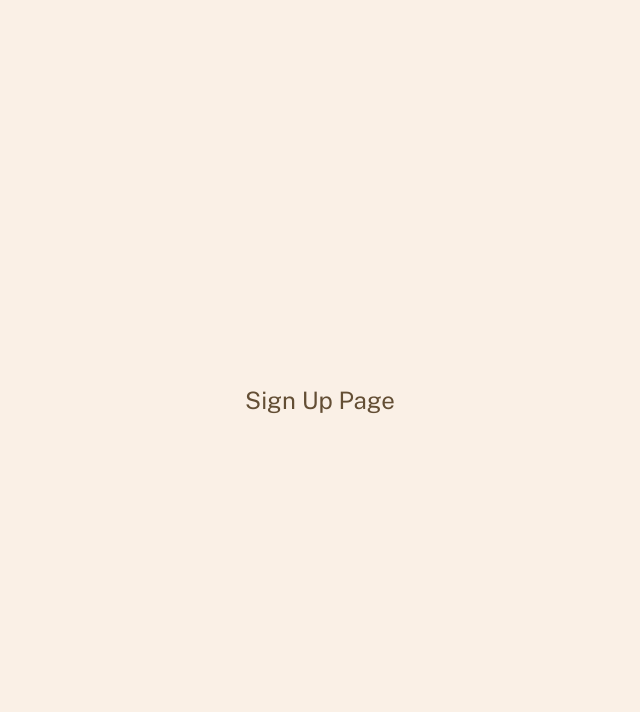
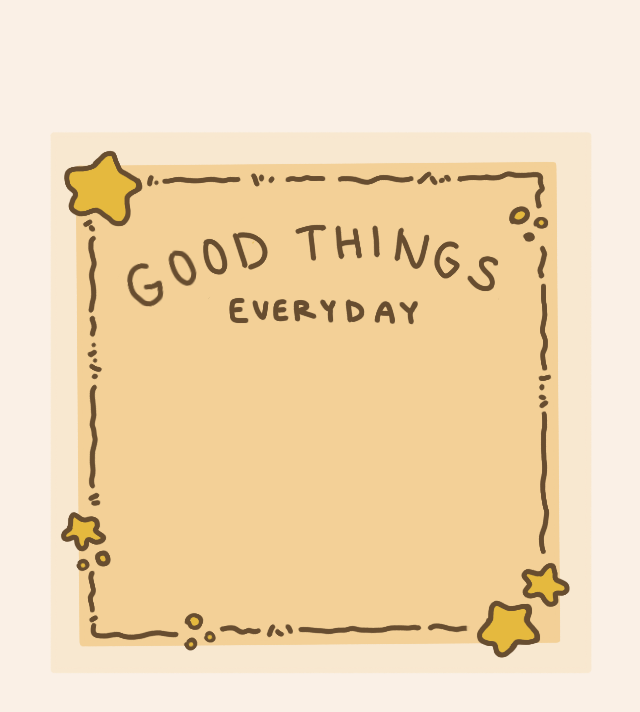
Before and after one commit to harshithamarepally/good-things-everyday, a Next.js app: page /signup in a window 1280 px wide. Shown: the top 712 px of the page, without its empty margins (320-960 px from the left). Built offline with nearby package versions, Linux system fonts and the light colour scheme.

Commit message:
added note background thing to signup page

```diff
--- a/src/app/signup/page.tsx
+++ b/src/app/signup/page.tsx
@@ -1,7 +1,19 @@
+import Image from "next/image";
+
 export default function SignUpPage() {
   return (
     <main className="flex min-h-screen flex-col items-center justify-center bg-background">
-      <h1 className="text-2xl text-[#634E34] font-sans">Sign Up Page</h1>
+      <div className="relative flex h-[600px] w-[600px] items-center justify-center p-12">
+        <div className="absolute inset-0">
+          <Image
+            src="/assets/title-note.png"
+            alt="note background"
+            fill
+            className="object-contain"
+            priority
+          />
+        </div>
+      </div>
     </main>
   );
 }
```
